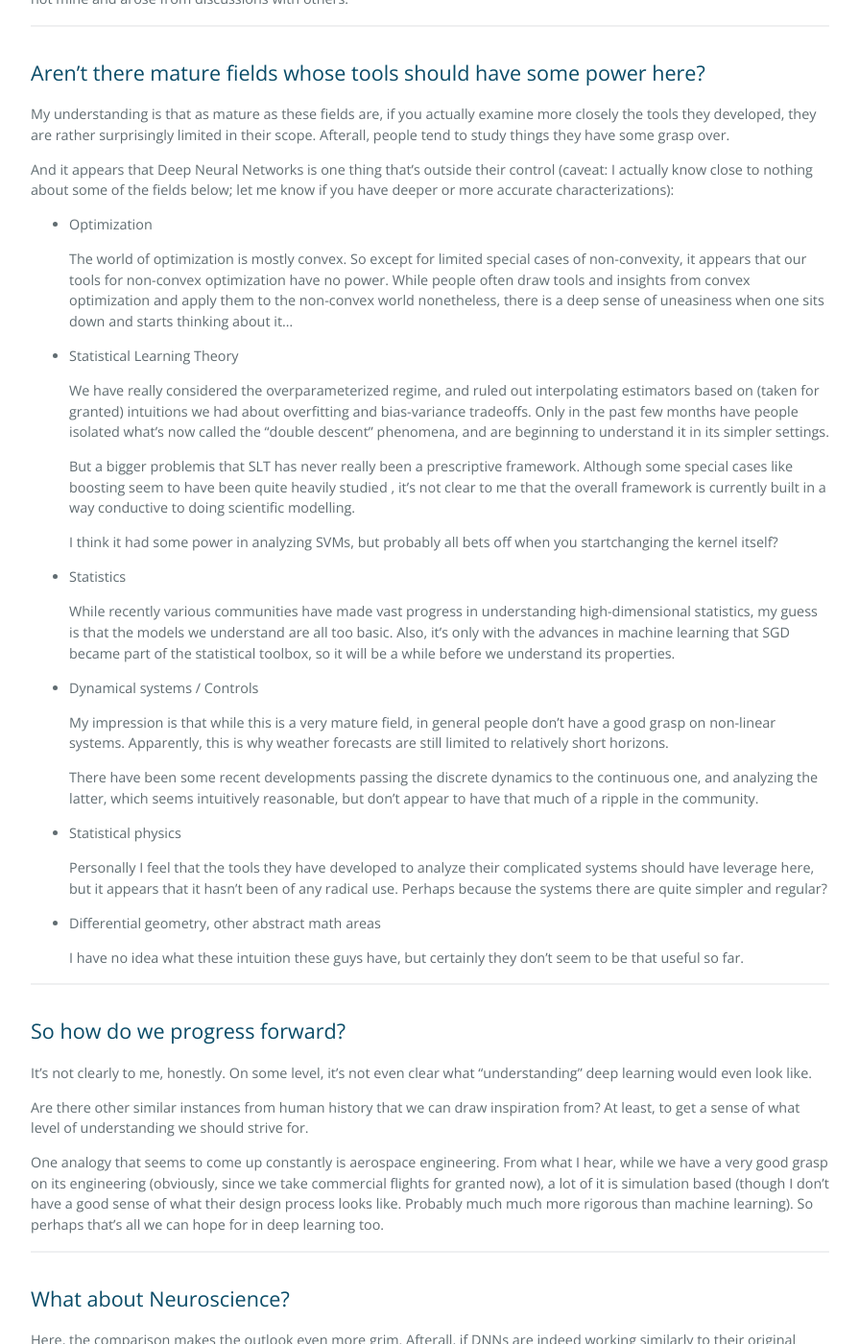
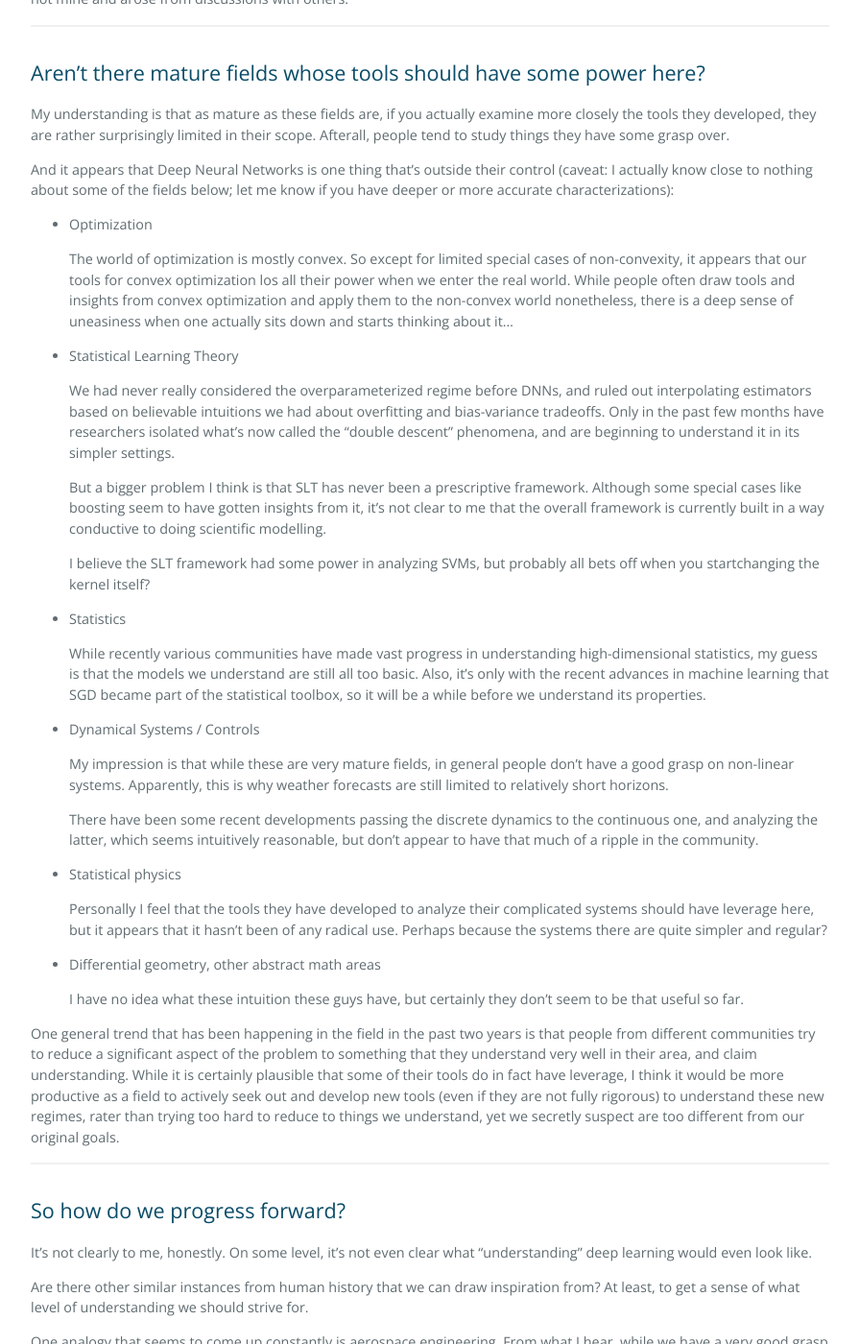
Before and after one commit to sung-max/sung-max.github.io, a Jekyll site: the page built from _posts/2019-09-19-deep-learning-shallow-understanding.markdown, in a window 1280 px wide and 1400 px high, scrolled down 644 px. Shown: the whole window at 96% size, without its empty margins (192-1087 px from the left). Built offline with Jekyll 4.4.1, drawn with Linux system fonts in a browser that asks for light colours; comment, search, counter and statistics services are not loaded; some of the changed text lies outside the part shown.

Commit message:
Update 2019-09-19-deep-learning-shallow-understanding.markdown

```diff
--- a/_posts/2019-09-19-deep-learning-shallow-understanding.markdown
+++ b/_posts/2019-09-19-deep-learning-shallow-understanding.markdown
@@ -34,30 +34,30 @@ some of the fields below; let me know if you have deeper or more accurate charac
 * Optimization
 
   The world of optimization is mostly convex. So except for limited special cases of non-convexity, it appears that
-  our tools for non-convex optimization have no power. While people often draw tools and insights from convex optimization and apply
-  them to the non-convex world nonetheless, there is a deep sense of uneasiness when one sits down and starts thinking about it...
+  our tools for convex optimization los all their power when we enter the real world. While people often draw tools and insights from convex optimization and apply
+  them to the non-convex world nonetheless, there is a deep sense of uneasiness when one actually sits down and starts thinking about it...
 
 * Statistical Learning Theory
 
-  We have really considered the overparameterized regime, and ruled out interpolating estimators based on
-  (taken for granted) intuitions we had about overfitting and bias-variance tradeoffs. Only in the past few months have people isolated what's now called the "double descent" phenomena, and are beginning to understand it in its simpler settings.
+  We had never really considered the overparameterized regime before DNNs, and ruled out interpolating estimators based on
+  believable intuitions we had about overfitting and bias-variance tradeoffs. Only in the past few months have researchers isolated what's now called the "double descent" phenomena, and are beginning to understand it in its simpler settings.
 
-  But a bigger problemis that SLT has never really been a prescriptive framework.
-  Although some special cases like boosting seem to have been quite heavily studied , it's not clear to me that
+  But a bigger problem I think is that SLT has never been a prescriptive framework.
+  Although some special cases like boosting seem to have gotten insights from it, it's not clear to me that
   the overall framework is currently built in a way conductive to doing scientific modelling.
 
-  I think it had some power in analyzing SVMs, but probably all bets off when you startchanging the kernel itself?
+  I believe the SLT framework had some power in analyzing SVMs, but probably all bets off when you startchanging the kernel itself?
 
 * Statistics
 
   While recently various communities have made vast progress in understanding high-dimensional statistics, my guess is that
-  the models we understand are all too basic.
-  Also, it's only with the advances in machine learning that SGD became part of the statistical toolbox,
+  the models we understand are still all too basic.
+  Also, it's only with the recent advances in machine learning that SGD became part of the statistical toolbox,
   so it will be a while before we understand its properties.
 
-* Dynamical systems / Controls
+* Dynamical Systems / Controls
 
-  My impression is that while this is a very mature field, in general people don't have a good grasp on non-linear systems.
+  My impression is that while these are very mature fields, in general people don't have a good grasp on non-linear systems.
   Apparently, this is why weather forecasts are still limited to relatively short horizons.
 
   There have been some recent developments passing the discrete dynamics to the continuous one, and analyzing the latter,
@@ -72,6 +72,10 @@ some of the fields below; let me know if you have deeper or more accurate charac
 * Differential geometry, other abstract math areas
 
   I have no idea what these intuition these guys have, but certainly they don't seem to be that useful so far.
+
+
+One general trend that has been happening in the field in the past two years is that people from different communities
+try to reduce a significant aspect of the problem to something that they understand very well in their area, and claim understanding. While it is certainly plausible that some of their tools do in fact have leverage, I think it would be more productive as a field to actively seek out and develop new tools (even if they are not fully rigorous) to understand these new regimes, rater than trying too hard to reduce to things we understand, yet we secretly suspect are too different from our original goals.
 
 -------
 
@@ -102,5 +106,5 @@ Here is a quote that says this more eloquently:
 > certain skills — but we lack a deep understanding of how her brain accomplishes this" (Lin, Tegmark, Rolnick, 2017).
 
 The huge difference, though, is that we technically do have access to these objects in their entirety.
-We have all the weights, connections, and we can feed it anything we want. So hopefully that will give us enough
-leverage to glean out its innerworkings in the future, as we progressively amass more experimental data.
+We have all the weights, connections, manipulate it in all kind of ways (well, up to computational resources :). So hopefully that will give us enough
+leverage to glean out its inner workings in the future, as we progressively amass more experimental data and insights.
```
